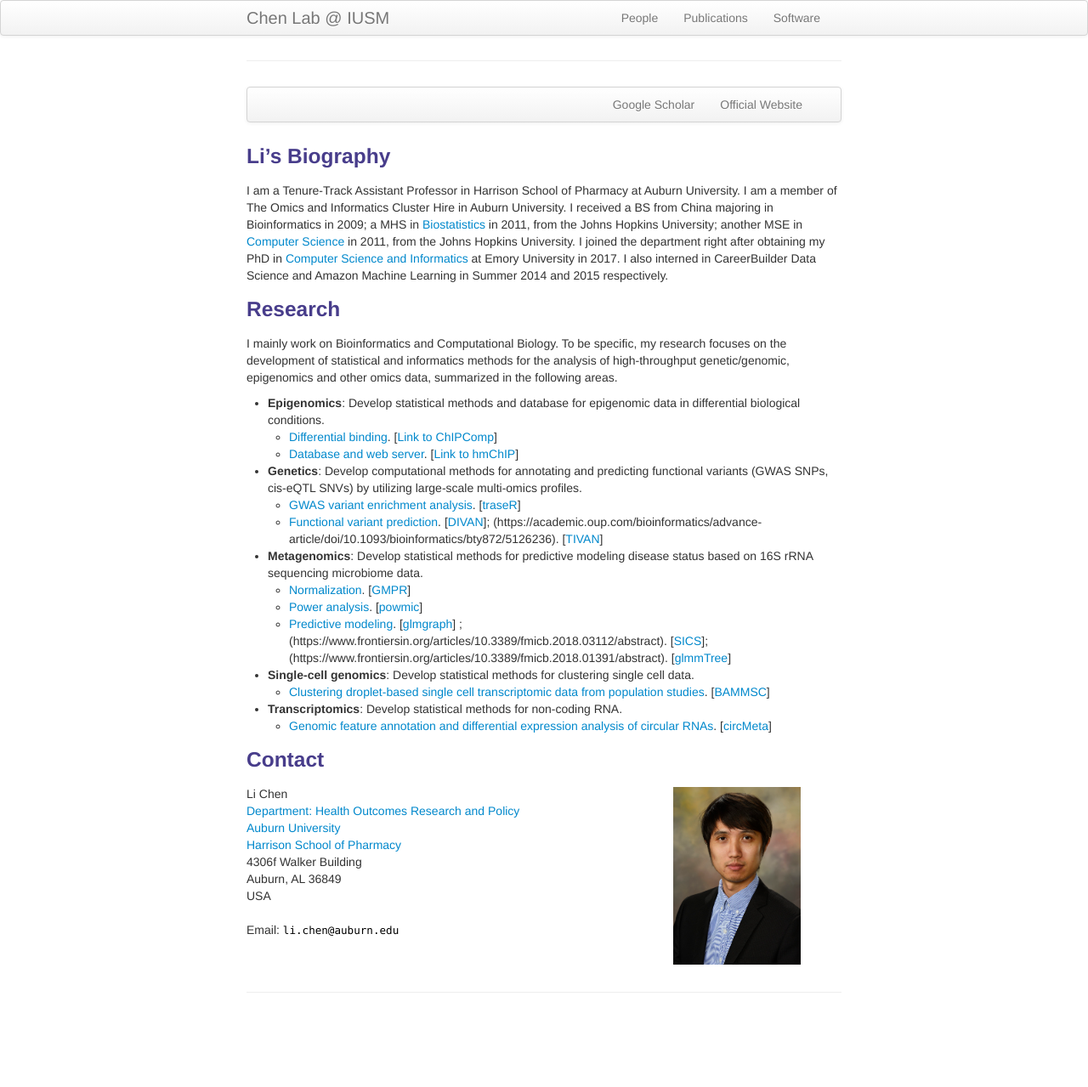
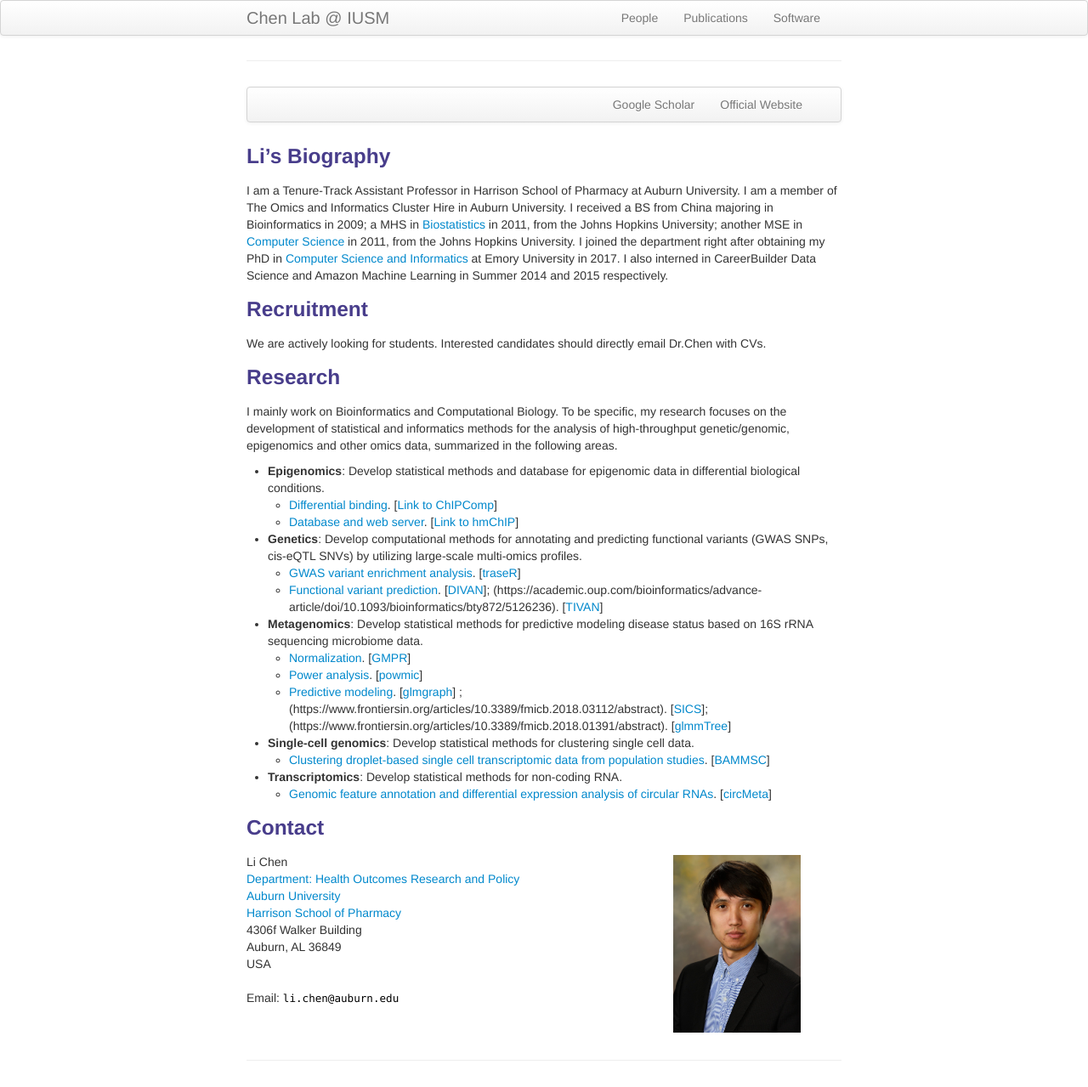
Before and after one commit to lichenbiostat/lichen-lab.github.io, a Jekyll site: the page built from pages/about.md, in a window 1280 px wide. Shown: the whole page at 85% size. Built offline with Jekyll 4.4.1, drawn with Linux system fonts in a browser that asks for light colours; our own code applies the rules of GitHub Pages for plain Markdown files; before the commit the page ends 1199 px from its top, so only the background shows below that.

Commit message:
Update about.md

```diff
--- a/pages/about.md
+++ b/pages/about.md
@@ -23,6 +23,8 @@ Johns Hopkins University; another MSE in [Computer Science](https://www.cs.jhu.e
 Johns Hopkins University. I joined the department right after obtaining my PhD in [Computer Science and Informatics](http://www.mathcs.emory.edu/site/home/) at Emory University in 2017.
 I also interned in CareerBuilder Data Science and Amazon Machine Learning in Summer 2014 and 2015 respectively.
 
+### Recruitment
+We are actively looking for students. Interested candidates should directly email Dr.Chen with CVs.
 
 ### Research
 I mainly work on Bioinformatics and Computational Biology. To be specific, my research focuses on the development of statistical and informatics methods for the analysis of high-throughput genetic/genomic, epigenomics and other omics data,
```
